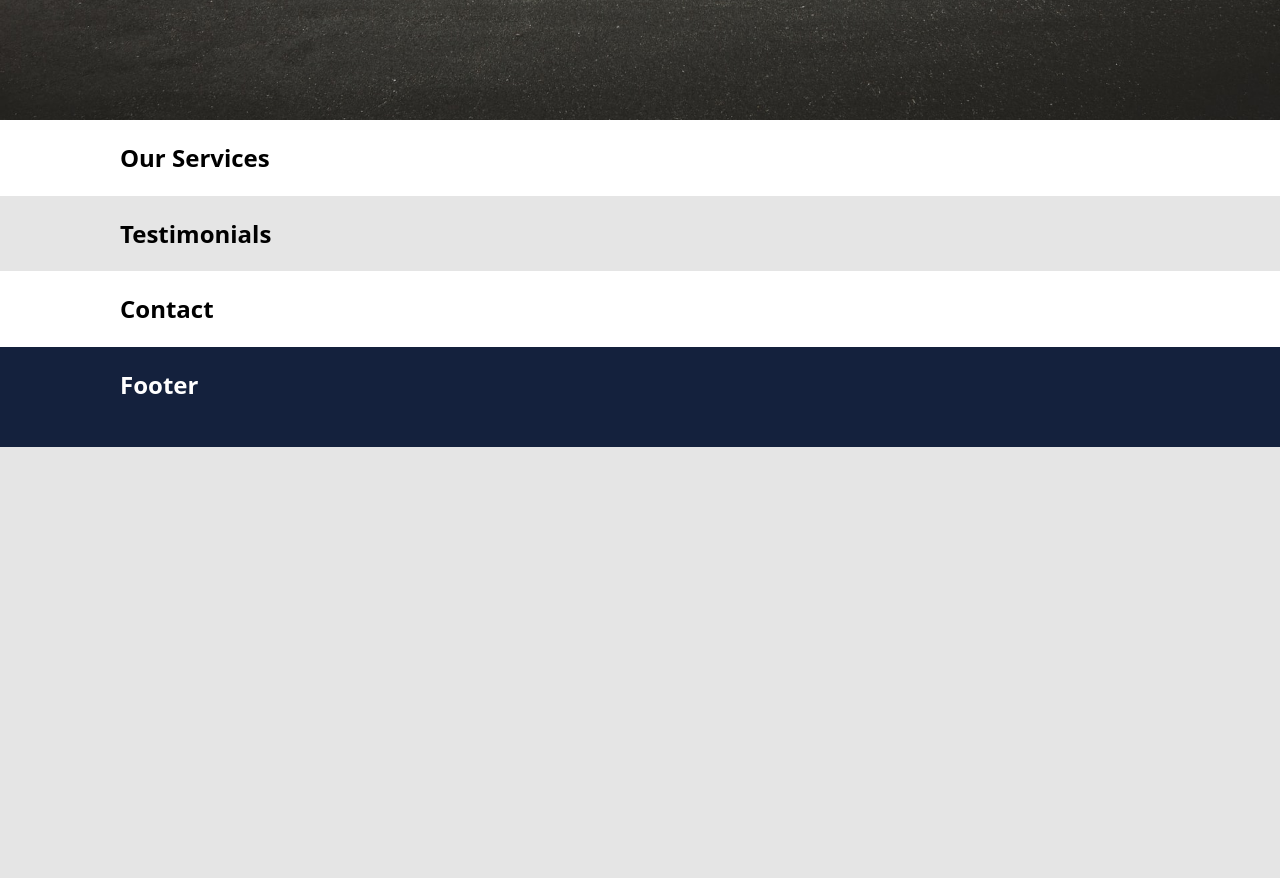
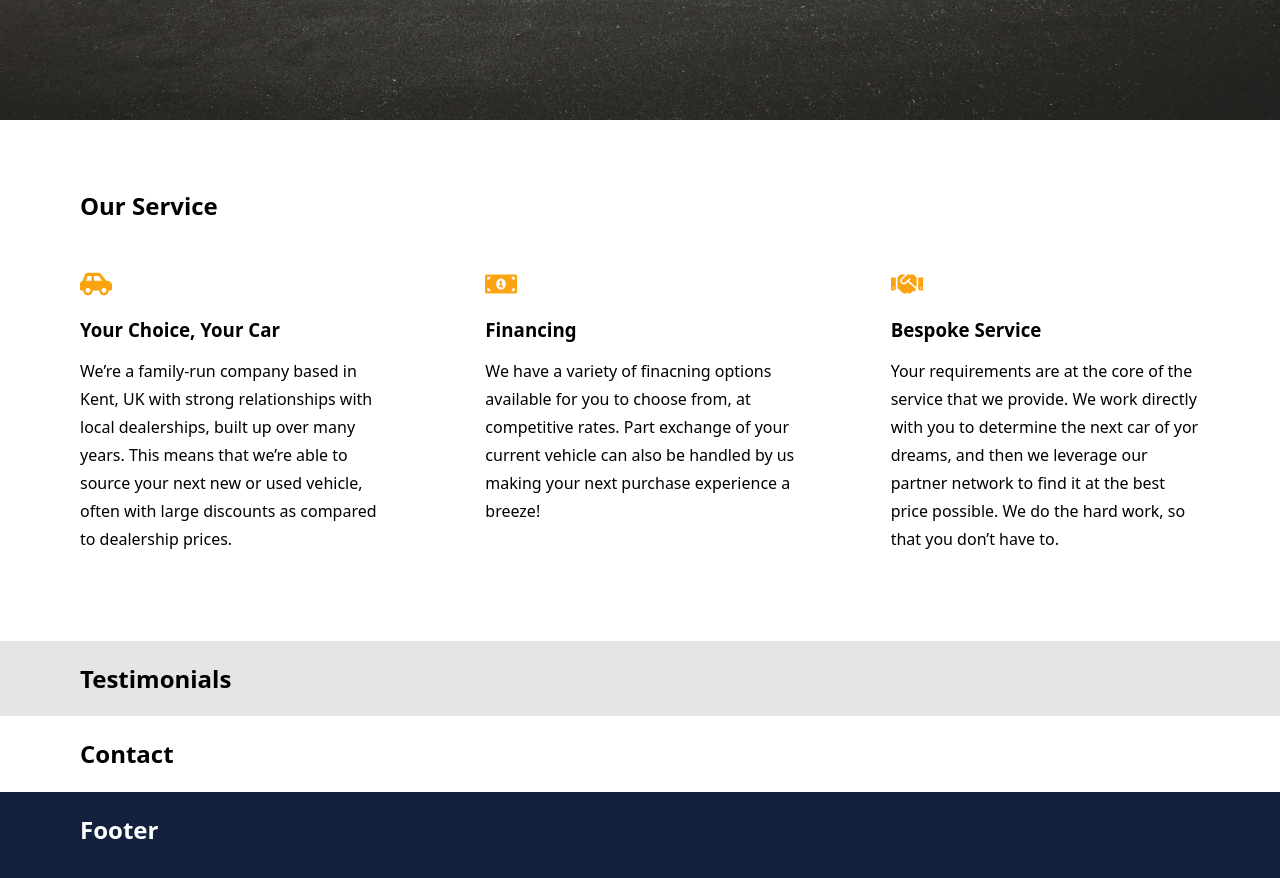
Before and after one commit to sourcethatcar/source-that-car, a Next.js app: page / in a window 1280 px wide. Shown: the part 680-1558 px from the top of the page. Before the commit the page ends 1127 px from the top, so only its background shows below. Built offline with nearby package versions, Linux system fonts and the light colour scheme.

Commit message:
Added basic layout for services section

```diff
--- a/components/Layout.jsx
+++ b/components/Layout.jsx
@@ -5,7 +5,7 @@ export const Layout = styled.div`
 
   @media only screen and (min-width: 640px) {
     padding: 1.5rem 3rem;
-    max-width: 1200px;
+    max-width: 1400px;
     margin: 0 auto;
   }
   @media only screen and (min-width: 992px) {
--- a/components/Services.jsx
+++ b/components/Services.jsx
@@ -1,15 +1,98 @@
 import styled from "@emotion/styled"
+import PropTypes from "prop-types"
 import { Layout } from "./Layout"
+import { FaCarSide, FaMoneyBillAlt, FaHandshake } from "react-icons/fa"
 
 const ServicesWrapper = styled.section`
   background-color: var(--colorWhite);
+  .description-container {
+    padding: 1rem 0;
+    display: grid;
+    column-gap: 6rem;
+    row-gap: 5rem;
+    grid-template-columns: repeat(auto-fit, minmax(260px, 1fr));
+  }
+
+  .services-container {
+    padding: 3rem 0;
+  }
+
+  /* .services-container {
+    h1 {
+      padding: 2rem 0;
+    }
+  } */
+
+  .description-title {
+    padding: 1rem 0;
+  }
+
+  .icon-container {
+    padding-top: 2rem;
+  }
+
+  .description-text {
+    font-size: 1rem;
+    font-style: normal;
+    font-weight: 400;
+    line-height: 1.75rem;
+    letter-spacing: 0em;
+    text-align: left;
+  }
 `
+
+const Description = ({ children, title, icon }) => {
+  return (
+    <div className="description-item">
+      <div className="icon-container">{icon}</div>
+      <h3 className="description-title">{title}</h3>
+      <p className="description-text">{children}</p>
+    </div>
+  )
+}
+
+Description.propTypes = {
+  children: PropTypes.string.isRequired,
+  title: PropTypes.string.isRequired,
+}
 
 export const Services = () => {
   return (
     <ServicesWrapper id="services">
-      <Layout>
-        <h1>Our Services</h1>
+      <Layout className="services-layout">
+        <div className="services-container">
+          <h1>Our Service</h1>
+          <div className="description-container">
+            <Description
+              title="Your Choice, Your Car"
+              icon={<FaCarSide fill="#fca311" size="2rem" />}
+            >
+              We’re a family-run company based in Kent, UK with strong
+              relationships with local dealerships, built up over many years.
+              This means that we’re able to source your next new or used
+              vehicle, often with large discounts as compared to dealership
+              prices.
+            </Description>
+            <Description
+              title="Financing"
+              icon={<FaMoneyBillAlt fill="#fca311" size="2rem" />}
+            >
+              We have a variety of finacning options available for you to choose
+              from, at competitive rates. Part exchange of your current vehicle
+              can also be handled by us making your next purchase experience a
+              breeze!
+            </Description>
+            <Description
+              title="Bespoke Service"
+              icon={<FaHandshake fill="#fca311" size="2rem" />}
+            >
+              Your requirements are at the core of the service that we provide.
+              We work directly with you to determine the next car of yor dreams,
+              and then we leverage our partner network to find it at the best
+              price possible. We do the hard work, so that you don’t have to.
+            </Description>
+          </div>
+        </div>
       </Layout>
     </ServicesWrapper>
   )
--- a/package.json
+++ b/package.json
@@ -27,7 +27,8 @@
     "next": "^10.0.7",
     "prop-types": "^15.7.2",
     "react": "^17.0.1",
-    "react-dom": "^17.0.1"
+    "react-dom": "^17.0.1",
+    "react-icons": "^4.2.0"
   },
   "devDependencies": {
     "eslint": "^7.20.0",
--- a/pages/_app.jsx
+++ b/pages/_app.jsx
@@ -10,6 +10,11 @@ const MyApp = ({ Component, pageProps }) => {
         <link
           rel="stylesheet"
           href="https://cdnjs.cloudflare.com/ajax/libs/modern-normalize/1.0.0/modern-normalize.min.css"
+        />
+        <link rel="preconnect" href="https://fonts.gstatic.com" />
+        <link
+          href="https://fonts.googleapis.com/css2?family=Roboto:ital,wght@0,100;0,300;0,400;0,500;0,700;0,900;1,100;1,300;1,400;1,500;1,700;1,900&display=swap"
+          rel="stylesheet"
         />
       </Head>
       <Global styles={globalStyles} />
--- a/styles/globals.styles.js
+++ b/styles/globals.styles.js
@@ -15,8 +15,7 @@ export const globalStyles = css`
     padding: 0;
     margin: 0;
     font-size: 12px;
-    font-family: -apple-system, BlinkMacSystemFont, Segoe UI, Roboto, Oxygen,
-      Ubuntu, Cantarell, Fira Sans, Droid Sans, Helvetica Neue, sans-serif;
+    font-family: "Roboto", sans-serif;
   }
 
   a {
```
Also changed, not shown: 1 other file (tests, documents, lock files or other folders).
